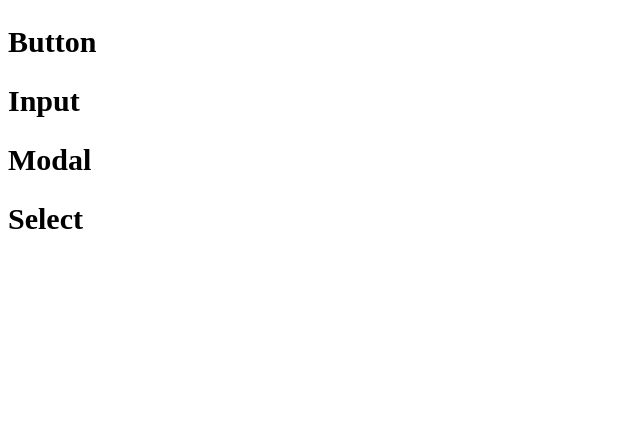
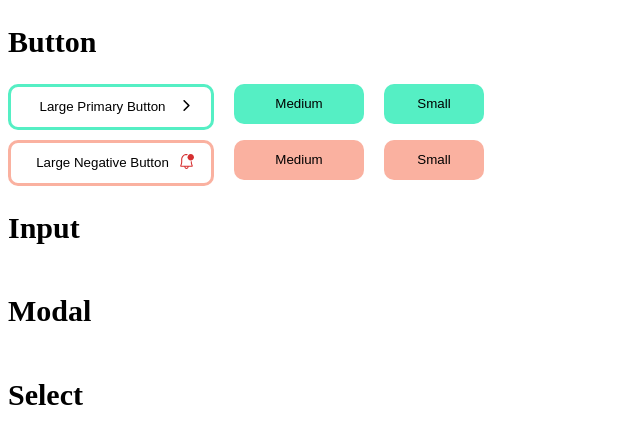
Before and after one commit to junvely/react_Lv3, a React (Create React App) app: page / in a window 1280 px wide. Shown: the top 444 px of the page, without its empty margins (0-640 px from the left). Built offline with nearby package versions, Linux system fonts and the light colour scheme.

Commit message:
Feat : ButtonSec 및 Button컴포넌트 설계 및 디자인

```diff
--- a/package.json
+++ b/package.json
@@ -8,6 +8,7 @@
     "@testing-library/user-event": "^13.2.1",
     "react": "^18.2.0",
     "react-dom": "^18.2.0",
+    "react-icons": "^4.8.0",
     "react-scripts": "5.0.1",
     "styled-components": "^5.3.10",
     "web-vitals": "^2.1.0"
--- a/src/App.js
+++ b/src/App.js
@@ -1,32 +1,18 @@
-import styled from "styled-components";
 import "./App.css";
+import ButtonSec from "./components/ButtonSec";
+import InputSec from "./components/InputSec";
+import ModalSec from "./components/ModalSec";
+import SelectSec from "./components/SelectSec";
 
 function App() {
   return (
     <>
-      <StSection>
-        <StTitle>Button</StTitle>
-        {/* buttons */}
-      </StSection>
-      <StSection>
-        <StTitle>Input</StTitle>
-        {/* inputs */}
-      </StSection>
-      <StSection>
-        <StTitle>Modal</StTitle>
-        {/* modals */}
-      </StSection>
-      <StSection>
-        <StTitle>Select</StTitle>
-        {/* selects */}
-      </StSection>
+      <ButtonSec>Button</ButtonSec>
+      <InputSec>Input</InputSec>
+      <ModalSec>Modal</ModalSec>
+      <SelectSec>Select</SelectSec>
     </>
   );
 }
 
-const StSection = styled.section``;
-const StTitle = styled.h1`
-  font-size: 30px;
-`;
-
 export default App;
--- a/src/components/Button.jsx
+++ b/src/components/Button.jsx
@@ -1,7 +1,32 @@
-import React from "react";
+import { StButton, StButtonCon, StLabel } from "../styles/Button.styles";
 
-function Button() {
-  return <div>Button</div>;
+function Button({
+  name,
+  children,
+  size,
+  width,
+  height,
+  color,
+  bgColor,
+  border,
+  borderColor,
+  onClick,
+}) {
+  return (
+    <StButtonCon
+      size={size}
+      width={width}
+      height={height}
+      border={border}
+      color={color}
+      bgColor={bgColor}
+      borderColor={borderColor}
+      onClick={onClick}
+    >
+      <StButton size={size}>{name}</StButton>
+      {children ? <StLabel>{children}</StLabel> : ""}
+    </StButtonCon>
+  );
 }
 
 export default Button;
--- /dev/null
+++ b/src/components/ButtonSec.jsx
@@ -0,0 +1,76 @@
+import React from "react";
+import { StCon, StSection, StTitle } from "../styles/them";
+import Button from "./Button";
+import { colors } from "../styles/them";
+import { IoIosArrowForward } from "react-icons/io";
+import { VscBellDot } from "react-icons/vsc";
+import { ButtonSize } from "../styles/Button.styles";
+
+function ButtonSec({ children }) {
+  const onClickPrimaryButton = () => {
+    alert("버튼을 만들어 보세요");
+  };
+
+  const onClickNegativeButton = () => {
+    prompt("어렵나요?");
+  };
+
+  return (
+    <StSection>
+      <StTitle>{children}</StTitle>
+      <StCon>
+        <Button
+          name="Large Primary Button"
+          width={ButtonSize.large.width}
+          height={ButtonSize.large.height}
+          border={ButtonSize.large.border}
+          borderColor={colors.lightGreen}
+          onClick={onClickPrimaryButton}
+        >
+          {<IoIosArrowForward />}
+        </Button>
+        <Button
+          name="Medium"
+          width={ButtonSize.medium.width}
+          height={ButtonSize.medium.height}
+          bgColor={colors.lightGreen}
+        ></Button>
+        <Button
+          name="Small"
+          width={ButtonSize.small.width}
+          height={ButtonSize.small.height}
+          bgColor={colors.lightGreen}
+        ></Button>
+      </StCon>
+      <StCon>
+        <Button
+          name="Large Negative Button"
+          width={ButtonSize.large.width}
+          height={ButtonSize.large.height}
+          color={colors.darkPink}
+          border={ButtonSize.large.border}
+          borderColor={colors.lightPink}
+          onClick={onClickNegativeButton}
+        >
+          {<VscBellDot />}
+        </Button>
+        <Button
+          name="Medium"
+          width={ButtonSize.medium.width}
+          height={ButtonSize.medium.height}
+          color={colors.darkPink}
+          bgColor={colors.lightPink}
+        ></Button>
+        <Button
+          name="Small"
+          width={ButtonSize.small.width}
+          height={ButtonSize.small.height}
+          color={colors.darkPink}
+          bgColor={colors.lightPink}
+        ></Button>
+      </StCon>
+    </StSection>
+  );
+}
+
+export default ButtonSec;
--- a/src/components/Input.jsx
+++ b/src/components/Input.jsx
@@ -1,7 +1,7 @@
 import React from "react";
 
-function Input() {
-  return <div>Input</div>;
+function Input({ children }) {
+  return <div></div>;
 }
 
 export default Input;
--- /dev/null
+++ b/src/components/InputSec.jsx
@@ -0,0 +1,16 @@
+import React from "react";
+import { StCon, StSection, StTitle } from "../styles/them";
+import Input from "./Input";
+
+function InputSec({ children }) {
+  return (
+    <StSection>
+      <StTitle>{children}</StTitle>
+      <StCon>
+        <Input></Input>
+      </StCon>
+    </StSection>
+  );
+}
+
+export default InputSec;
--- /dev/null
+++ b/src/components/ModalSec.jsx
@@ -0,0 +1,13 @@
+import React from "react";
+import { StCon, StSection, StTitle } from "../styles/them";
+
+function ModalSec({ children }) {
+  return (
+    <StSection>
+      <StTitle>{children}</StTitle>
+      <StCon></StCon>
+    </StSection>
+  );
+}
+
+export default ModalSec;
--- /dev/null
+++ b/src/components/SelectSec.jsx
@@ -0,0 +1,13 @@
+import React from "react";
+import { StCon, StSection, StTitle } from "../styles/them";
+
+function SelectSec({ children }) {
+  return (
+    <StSection>
+      <StTitle>{children}</StTitle>
+      <StCon></StCon>
+    </StSection>
+  );
+}
+
+export default SelectSec;
--- /dev/null
+++ b/src/styles/Button.styles.js
@@ -0,0 +1,51 @@
+import styled from "styled-components";
+import { colors } from "./them";
+
+export const ButtonSize = {
+  small: {
+    width: "100px",
+    lineHeight: "40px",
+  },
+  medium: {
+    width: "130px",
+    lineHeight: "45px",
+  },
+  large: {
+    width: "200px",
+    lineHeight: "50px",
+    border: "3px solid",
+  },
+};
+
+export const StButtonCon = styled.div`
+  width: ${(props) => props.width || ButtonSize.small.width};
+  line-height: ${(props) => props.height || ButtonSize.small.lineHeight};
+  height: ${(props) => props.height || ButtonSize.small.lineHeight};
+  color: ${(props) => props.color || colors.black};
+  background-color: ${(props) => props.bgColor || colors.white};
+  border: ${(props) => props.border || "none"};
+  border-color: ${(props) => props.borderColor};
+  border-radius: 10px;
+  margin-right: 20px;
+  display: flex;
+  justify-content: center;
+  align-items: center;
+  cursor: pointer;
+`;
+
+export const StButton = styled.button`
+  width: 75%;
+  background-color: transparent;
+  border: none;
+  padding: 0;
+  font-weight: ${(props) => props.size === "large" && "bold"};
+  cursor: pointer;
+`;
+
+export const StLabel = styled.label`
+  padding-top: 5px;
+  svg {
+    width: 17px;
+    height: 17px;
+  }
+`;
--- a/src/styles/them.js
+++ b/src/styles/them.js
@@ -0,0 +1,20 @@
+import styled from "styled-components";
+
+export const colors = {
+  lightGreen: "rgb(85, 239, 196)",
+  lightPink: "rgb(250, 177, 160)",
+  darkPink: "rgb(214, 48, 49)",
+  white: "#fff",
+  black: "000",
+};
+
+export const StSection = styled.section``;
+
+export const StTitle = styled.h1`
+  font-size: 30px;
+`;
+
+export const StCon = styled.div`
+  display: flex;
+  margin-bottom: 10px;
+`;
```
Also changed, not shown: 1 other file (tests, documents, lock files or other folders).
